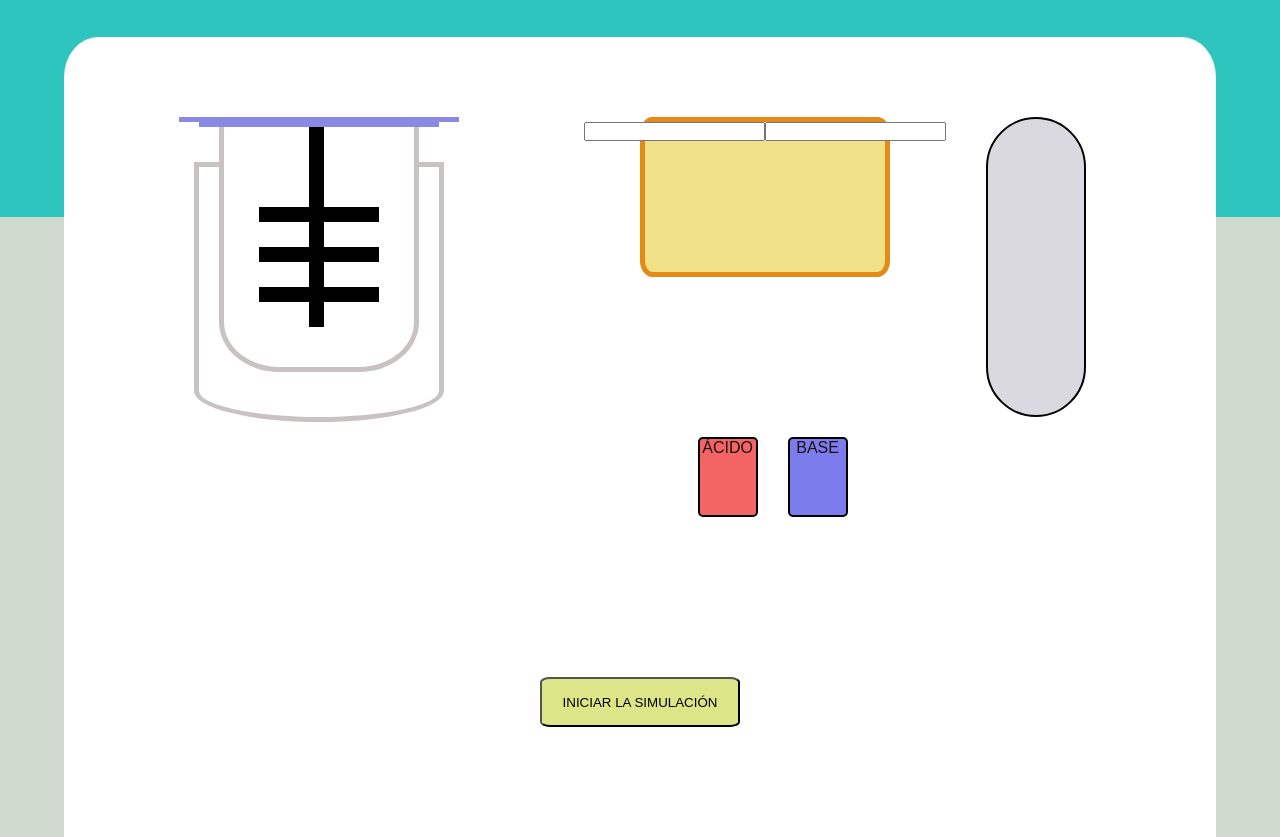
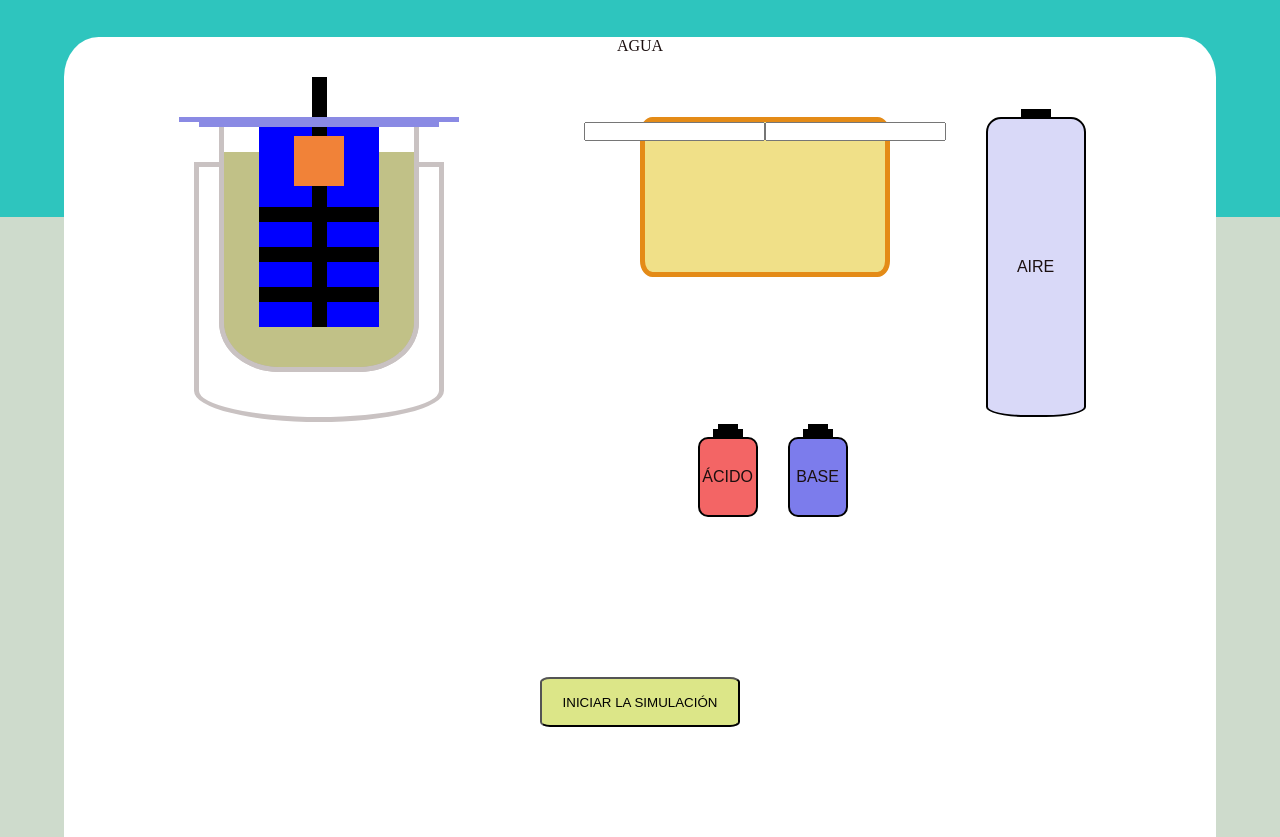
Before and after one commit to Programapython/sim_biorreactor, a plain HTML site: page index.html in a window 1280 px wide. Shown: the part 83-920 px from the top of the page. Drawn offline with Linux system fonts and the light colour scheme.

Commit message:
cambios nuevos

```diff
--- a/index.css
+++ b/index.css
@@ -81,17 +81,29 @@ button{
     left: 55%;
 }
 .aire{
-    background: #d9d9df;
+    background: #d9d9f8;
     width: 100px;
     height: 300px;
     position: absolute;
     top: 10%;
     left: 80%;
-    border: 2px solid black;
-    border-radius: 50px;
     display: flex;
     justify-content: center;
+    align-items: center;
     font-family: 'Helveticah' , Arial;
+    border: 2px solid black;
+    border-start-start-radius: 15px;
+    border-start-end-radius: 15px;
+    border-end-start-radius: 40% 10px;
+    border-end-end-radius:40% 10px;
+}
+.aire::before{
+    content: "";
+    background: black;
+    width: 30px;
+    height: 10px;
+    position: absolute;
+    top: -10px;
 }
 .contenedor{
     background: transparent;
@@ -109,8 +121,22 @@ button{
     top: 0px;
     left: 0px;
     border: 5px solid #c9c2c2;
-    border-end-start-radius: 30% 20%;
-    border-end-end-radius: 30% 20%;
+    border-end-start-radius: 60px 50px;
+    border-end-end-radius: 60px 50px;
+}
+.liquido{
+    content: "";
+    background: #a1a14aa8;
+    width: 200px;
+    height: 220px;
+    position: absolute;
+    top: 30px;
+    left: 0px;
+    border-left: 5px solid #c9c2c2;
+    border-right: 5px solid #c9c2c2;
+    border-bottom: 5px solid #c9c2c2;
+    border-end-start-radius: 60px 50px;
+    border-end-end-radius: 60px 50px;
 }
 .contenedor2{
     background: transparent;
@@ -153,11 +179,27 @@ button{
     top: 0px;
     left: 0px;
     border: 2px solid black;
-    border-radius: 5px;
+    border-radius: 10px;
     display: flex;
     justify-content: center;
+    align-items: center;
     font-family: 'Helveticah' , Arial;
-
+}
+.acido::after{
+    content: "";
+    background: black;
+    width: 30px;
+    height: 10px;
+    position: absolute;
+    top: -10px;
+}
+.acido::before{
+    content: "";
+    background: black;
+    width: 20px;
+    height: 5px;
+    position: absolute;
+    top: -15px;
 }
 .base{
     background: #7c7cec;
@@ -167,28 +209,46 @@ button{
     top: 0px;
     left: 90px;
     border: 2px solid black;
-    border-radius: 5px;
+    border-radius: 10px;
     display: flex;
     justify-content: center;
+    align-items: center;
     font-family: 'Helveticah' , Arial;
 }
-
+.base::after{
+    content: "";
+    background: black;
+    width: 30px;
+    height: 10px;
+    position: absolute;
+    top: -10px;
+}
+.base::before{
+    content: "";
+    background: black;
+    width: 20px;
+    height: 5px;
+    position: absolute;
+    top: -15px;
+}
 .sistema_de_agitacion{
-    background: transparent;
+    background: blue;
     width: 120px;
     height: 200px;
     position: absolute;
     top: 10px;
     left: 80px;
+    display: flex;
+    justify-content: center;
 }
 .pala_central{
     background: black;
     width: 15px;
-    height: 200px;
+    height: 250px;
     position: absolute;
-    top: 0px;
-    left: 50px;
+    top: -50px;
 }
+
 .pala1{
     background: black;
     width: 120px;
@@ -210,3 +270,19 @@ button{
     position: absolute;
     top: 160px;
 }
+.motor{
+    background: #f18238;
+    width: 50px;
+    height: 50px;
+    position: absolute;
+    top: 9px;
+}
+
+@keyframes rotar{
+    from{
+        transform: rotateY(0deg);
+    }
+    to{
+        transform: rotateY(360deg);
+    }
+}
--- a/index.html
+++ b/index.html
@@ -4,29 +4,34 @@
     <meta charset="UTF-8">
     <meta name="viewport" content="width=device-width, initial-scale=1.0">
     <link rel="stylesheet" type="text/css" href="index.css">
-    <script src="index.js"></script>
     <title>Simulador biorreactor 1.0</title>
 </head>
 <body>
+
     <div class="encabezado"><h1>SIMULADOR DE UN BIOREACTOR</h1></div>
     <div class="simulacion">
         <div class="biorreactor">
             <div class="contenedor">
                 <div class="contenedor2"></div>
                 <div class="contenedor1"></div>
-            </div>
-            <div class="tapa">
-                <div class="tapa1"></div>
-                <div class="tapa2"></div>
+                <div class="liquido"></div>
             </div>
             <div class="sistema_de_agitacion">
                 <div class="pala_central"></div>
                 <div class="pala1"></div>
                 <div class="pala2"></div>
                 <div class="pala3"></div>
+                <div class="motor"></div>
             </div>
+            <div class="tapa">
+                <div class="tapa1"></div>
+                <div class="tapa2"></div>
+            </div>
+            <div class="filtro"></div>
+            <div class="filtro"></div>
         </div>
-        <div class="aire"></div>
+        <div class="aire">AIRE</div>
+        <div class="agua">AGUA</div>
         <div class="monitor">
             <div class="entradas"><input type="float"></div>
             <div class="entradas"><input type="float"></div>
@@ -35,7 +40,8 @@
             <div class="acido">ÁCIDO</div>
             <div class="base">BASE</div>
         </div>
-        <button onclick="Iniciar_simulacion()">INICIAR LA SIMULACIÓN</button>
+        <button onclick="iniciar_simulacion()">INICIAR LA SIMULACIÓN</button>
     </div>
 </body>
+<script src="index.js"></script>
 </html>
--- a/index.js
+++ b/index.js
@@ -1 +1,8 @@
-function Iniciar_simulacion(){}
+const pala1 = document.querySelector('.pala1');
+const pala2 = document.querySelector('.pala2');
+const pala3 = document.querySelector('.pala3');
+function iniciar_simulacion(){
+    pala1.style.animation = "rotar 0.5s linear infinite";
+    pala2.style.animation = "rotar 0.5s linear infinite";
+    pala3.style.animation = "rotar 0.5s linear infinite";
+}
```
